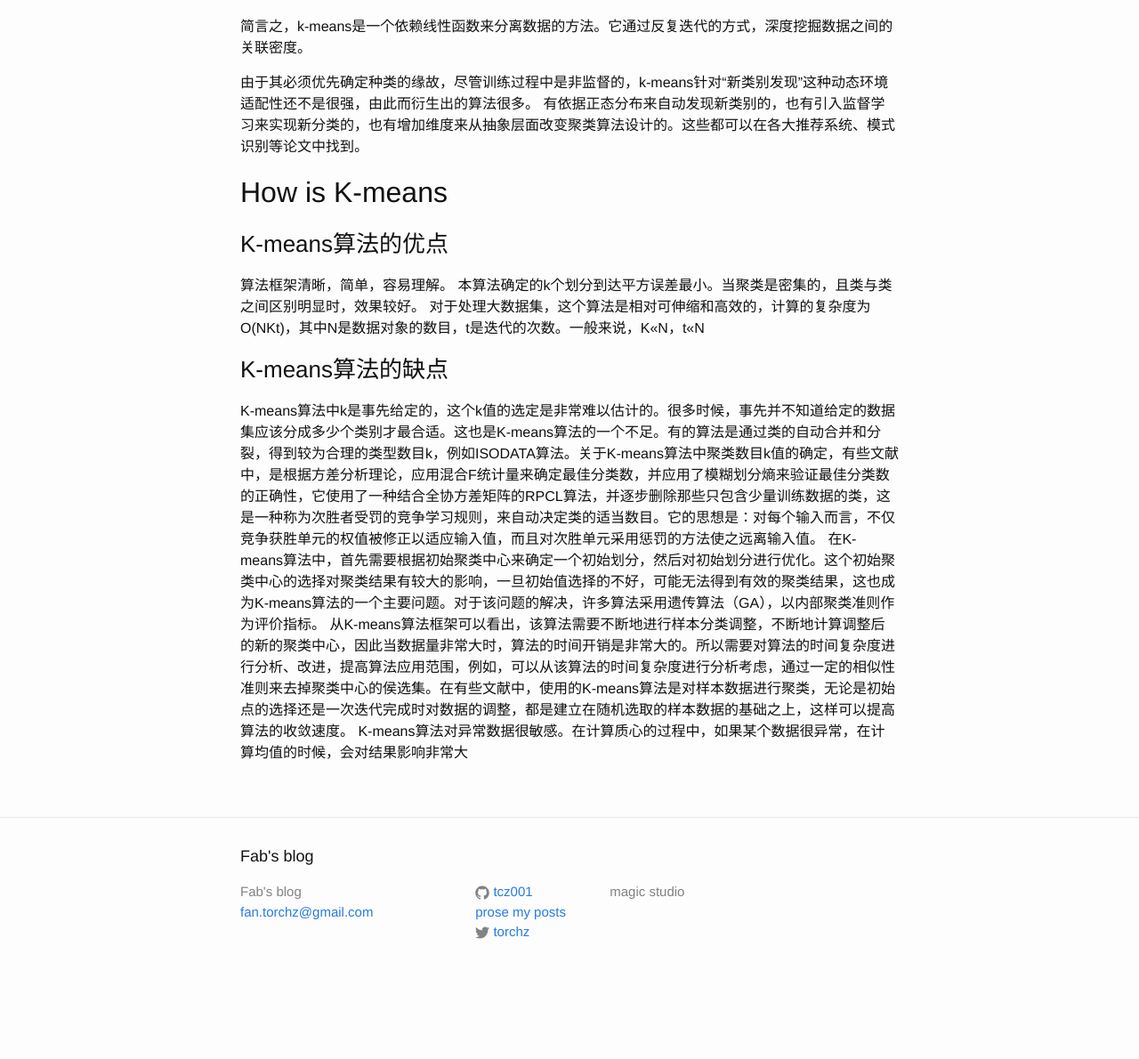
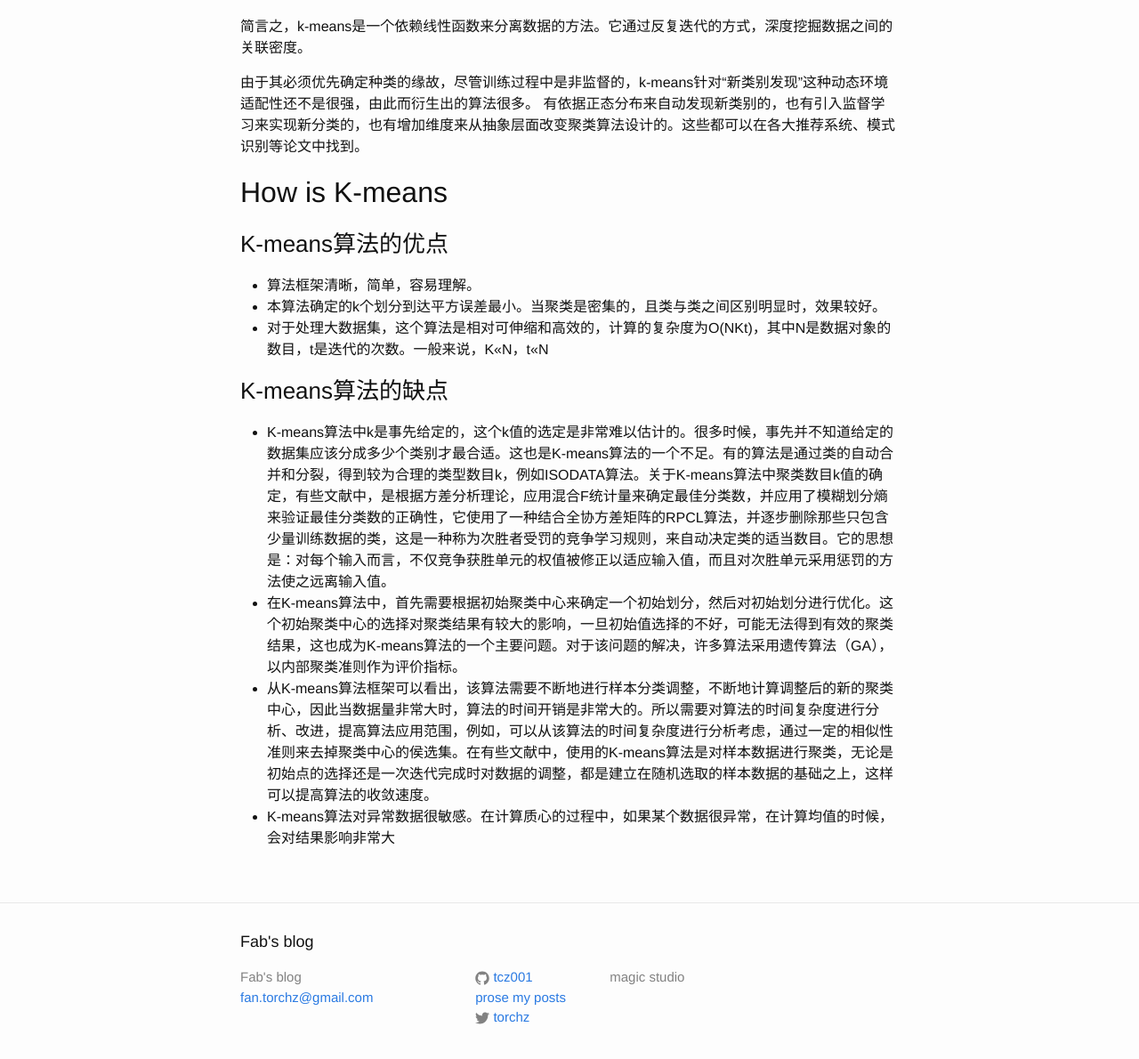
Before and after one commit to tcz001/tcz001.github.io, a Jekyll site: the page built from _posts/2014-12-12-data-ninja-clustering-kmeans.md, in a window 1280 px wide and 1400 px high, scrolled down 1920 px. Shown: the part 185-1375 px from the top of the window at 89% size. Built offline with Jekyll 4.4.1, drawn with Linux system fonts in a browser that asks for light colours; before the commit the page ends 3224 px from its top, so only the background shows below that.

```diff
--- a/_posts/2014-12-12-data-ninja-clustering-kmeans.md
+++ b/_posts/2014-12-12-data-ninja-clustering-kmeans.md
@@ -48,13 +48,13 @@ K-means如其名，为样本空间提供k个means，通过反复迭代，训练
 
 ###K-means算法的优点
 
-算法框架清晰，简单，容易理解。
-本算法确定的k个划分到达平方误差最小。当聚类是密集的，且类与类之间区别明显时，效果较好。
-对于处理大数据集，这个算法是相对可伸缩和高效的，计算的复杂度为O(NKt)，其中N是数据对象的数目，t是迭代的次数。一般来说，K<<N，t<<N
+- 算法框架清晰，简单，容易理解。
+- 本算法确定的k个划分到达平方误差最小。当聚类是密集的，且类与类之间区别明显时，效果较好。
+- 对于处理大数据集，这个算法是相对可伸缩和高效的，计算的复杂度为O(NKt)，其中N是数据对象的数目，t是迭代的次数。一般来说，K<<N，t<<N
 
 ###K-means算法的缺点
 
-K-means算法中k是事先给定的，这个k值的选定是非常难以估计的。很多时候，事先并不知道给定的数据集应该分成多少个类别才最合适。这也是K-means算法的一个不足。有的算法是通过类的自动合并和分裂，得到较为合理的类型数目k，例如ISODATA算法。关于K-means算法中聚类数目k值的确定，有些文献中，是根据方差分析理论，应用混合F统计量来确定最佳分类数，并应用了模糊划分熵来验证最佳分类数的正确性，它使用了一种结合全协方差矩阵的RPCL算法，并逐步删除那些只包含少量训练数据的类，这是一种称为次胜者受罚的竞争学习规则，来自动决定类的适当数目。它的思想是：对每个输入而言，不仅竞争获胜单元的权值被修正以适应输入值，而且对次胜单元采用惩罚的方法使之远离输入值。
-在K-means算法中，首先需要根据初始聚类中心来确定一个初始划分，然后对初始划分进行优化。这个初始聚类中心的选择对聚类结果有较大的影响，一旦初始值选择的不好，可能无法得到有效的聚类结果，这也成为K-means算法的一个主要问题。对于该问题的解决，许多算法采用遗传算法（GA），以内部聚类准则作为评价指标。
-从K-means算法框架可以看出，该算法需要不断地进行样本分类调整，不断地计算调整后的新的聚类中心，因此当数据量非常大时，算法的时间开销是非常大的。所以需要对算法的时间复杂度进行分析、改进，提高算法应用范围，例如，可以从该算法的时间复杂度进行分析考虑，通过一定的相似性准则来去掉聚类中心的侯选集。在有些文献中，使用的K-means算法是对样本数据进行聚类，无论是初始点的选择还是一次迭代完成时对数据的调整，都是建立在随机选取的样本数据的基础之上，这样可以提高算法的收敛速度。
-K-means算法对异常数据很敏感。在计算质心的过程中，如果某个数据很异常，在计算均值的时候，会对结果影响非常大
+- K-means算法中k是事先给定的，这个k值的选定是非常难以估计的。很多时候，事先并不知道给定的数据集应该分成多少个类别才最合适。这也是K-means算法的一个不足。有的算法是通过类的自动合并和分裂，得到较为合理的类型数目k，例如ISODATA算法。关于K-means算法中聚类数目k值的确定，有些文献中，是根据方差分析理论，应用混合F统计量来确定最佳分类数，并应用了模糊划分熵来验证最佳分类数的正确性，它使用了一种结合全协方差矩阵的RPCL算法，并逐步删除那些只包含少量训练数据的类，这是一种称为次胜者受罚的竞争学习规则，来自动决定类的适当数目。它的思想是：对每个输入而言，不仅竞争获胜单元的权值被修正以适应输入值，而且对次胜单元采用惩罚的方法使之远离输入值。
+- 在K-means算法中，首先需要根据初始聚类中心来确定一个初始划分，然后对初始划分进行优化。这个初始聚类中心的选择对聚类结果有较大的影响，一旦初始值选择的不好，可能无法得到有效的聚类结果，这也成为K-means算法的一个主要问题。对于该问题的解决，许多算法采用遗传算法（GA），以内部聚类准则作为评价指标。
+- 从K-means算法框架可以看出，该算法需要不断地进行样本分类调整，不断地计算调整后的新的聚类中心，因此当数据量非常大时，算法的时间开销是非常大的。所以需要对算法的时间复杂度进行分析、改进，提高算法应用范围，例如，可以从该算法的时间复杂度进行分析考虑，通过一定的相似性准则来去掉聚类中心的侯选集。在有些文献中，使用的K-means算法是对样本数据进行聚类，无论是初始点的选择还是一次迭代完成时对数据的调整，都是建立在随机选取的样本数据的基础之上，这样可以提高算法的收敛速度。
+- K-means算法对异常数据很敏感。在计算质心的过程中，如果某个数据很异常，在计算均值的时候，会对结果影响非常大
```
